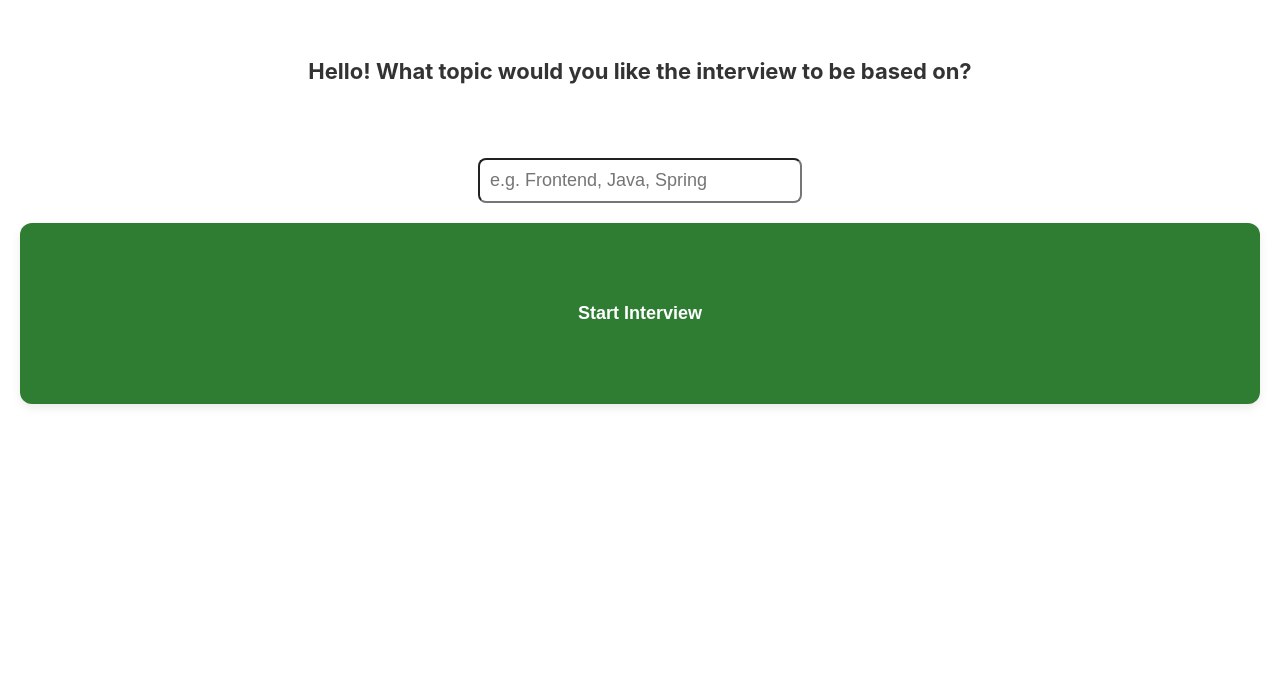
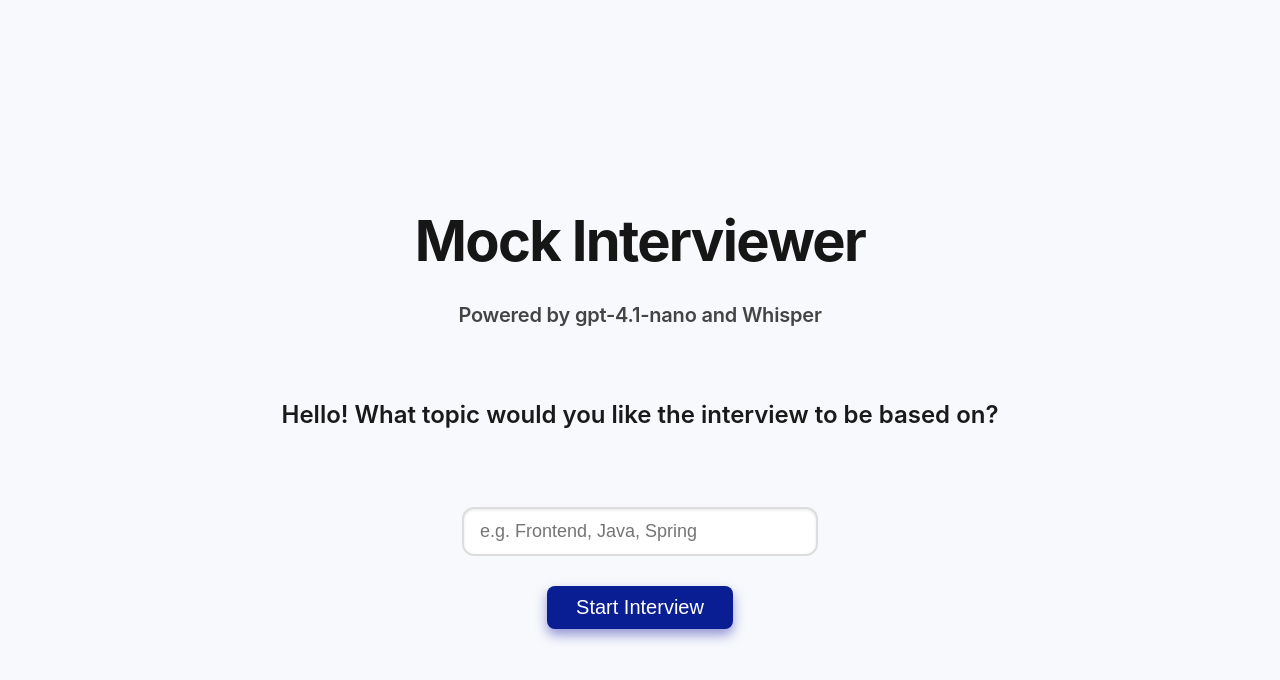
Before and after one commit to limj0009/speech-llm, a React (Create React App) app: page / in a window 1280 px wide. Shown: the top 680 px of the page. Built offline with nearby package versions, Linux system fonts and the light colour scheme; no server answers.

Commit message:
update readme

```diff
--- a/src/App.css
+++ b/src/App.css
@@ -5,54 +5,113 @@
   padding: 40px 20px;
   font-family: -apple-system, BlinkMacSystemFont, "Segoe UI", Roboto, Helvetica, Arial, sans-serif;
   height: 100vh;
-  background-color: #ffffff;
+  background-color: #f7f9fc;
   box-sizing: border-box;
+  justify-content: center;
+  text-align: center;
+}
+
+.header {
+  font-weight: 700;
+  font-size: 56px;
+  line-height: 1.15;
+  letter-spacing: -0.03em;
+  margin-bottom: 8px;
+  color: #161616;
+  user-select: none;
+}
+
+.subheader {
+  font-weight: 600;
+  font-size: 20px;
+  line-height: 1.4;
+  letter-spacing: -0.01em;
+  color: #444444;
+  margin-bottom: 48px;
+  user-select: none;
 }
 
 .transcript {
-  font-size: 22px;
-  text-align: center;
+  font-size: 24px;
+  font-weight: 600;
+  color: #1a1a1a;
+  max-width: 90%;
+  min-height: 60px;
   margin-bottom: 50px;
-  color: #333;
-  word-wrap: break-word;
-  max-width: 90%;
-  min-height: 50px;
+  line-height: 1.5;
+}
+
+input[type="text"] {
+  font-size: 18px;
+  padding: 12px 16px;
+  border-radius: 12px;
+  border: 2px solid #ddd;
+  max-width: 320px;
+  width: 80%;
+  margin-bottom: 30px;
+  transition: border-color 0.25s ease;
+  box-shadow: inset 0 1px 3px rgba(0,0,0,0.1);
+}
+
+input[type="text"]:focus {
+  outline: none;
+  border-color: #1976d2;
+  box-shadow: 0 0 8px rgba(25, 118, 210, 0.3);
 }
 
 .button-container {
   display: flex;
-  flex-direction: column;
   gap: 16px;
   width: 100%;
   max-width: 320px;
+  justify-content: center;
 }
 
 .control-button {
-  font-size: 18px;
-  padding: 80px;
-  border-radius: 12px;
+  font-size: 20px;
+  padding: 10px 0;
+  border-radius: 8px;
   border: none;
   color: white;
-  font-weight: 600;
-  width: 100%;
+  font-weight: 500;
+  width: 50%;
   cursor: pointer;
-  transition: background-color 0.2s ease, transform 0.1s ease;
-  box-shadow: 0 4px 10px rgba(0, 0, 0, 0.08);
+  transition: background-color 0.3s ease, transform 0.1s ease, box-shadow 0.3s ease;
+  box-shadow: 0 6px 12px rgba(0, 0, 0, 0.1);
+  user-select: none;
 }
 
 .control-button:active {
-  transform: scale(0.98);
-  box-shadow: 0 3px 8px rgba(0, 0, 0, 0.12);
+  transform: scale(0.97);
+  box-shadow: 0 4px 10px rgba(0, 0, 0, 0.15);
+}
+
+.startinterview {
+  background: #091e93;
+  box-shadow: 0 6px 12px rgba(81, 83, 189, 0.6);
+  width: 15%;
 }
 
 .start {
-  background-color: #2e7d32; /* Green */
+  background: #0e745f;
+  box-shadow: 0 6px 12px rgba(70, 185, 110, 0.6);
 }
 
 .stop {
-  background-color: #c62828; /* Red */
+  background: #b71c1c;
+  box-shadow: 0 6px 12px rgba(183, 28, 28, 0.6);
 }
 
 .mute {
-  background-color: #1565c0; /* Blue */
+  background: #091e93;
+  box-shadow: 0 6px 12px rgba(13, 71, 161, 0.6);
 }
+
+.control-button:hover {
+  filter: brightness(110%);
+}
+
+.control-button:focus {
+  outline: none;
+  box-shadow: 0 0 0 3px rgba(66, 133, 244, 0.6);
+}
--- a/src/App.js
+++ b/src/App.js
@@ -42,14 +42,15 @@ function App() {
     <div className="App">
       {!interviewStarted ? (
         <>
+          <h1 className="header">Mock Interviewer</h1>
+          <h3 className="subheader">Powered by gpt-4.1-nano and Whisper</h3>
           <h2 className="transcript">Hello! What topic would you like the interview to be based on?</h2>
           <input
             type="text"
             ref={topicRef}
             placeholder="e.g. Frontend, Java, Spring"
-            style={{ fontSize: "18px", padding: "10px", borderRadius: "8px", width: "80%", maxWidth: "300px", marginBottom: "20px" }}
           />
-          <button className="control-button start" onClick={startInterview}>Start Interview</button>
+          <button className="control-button startinterview" onClick={startInterview}>Start Interview</button>
         </>
       ) : (
         <>
```
Also changed, not shown: src/index.PNG (added), 1 other file (tests, documents, lock files or other folders).
